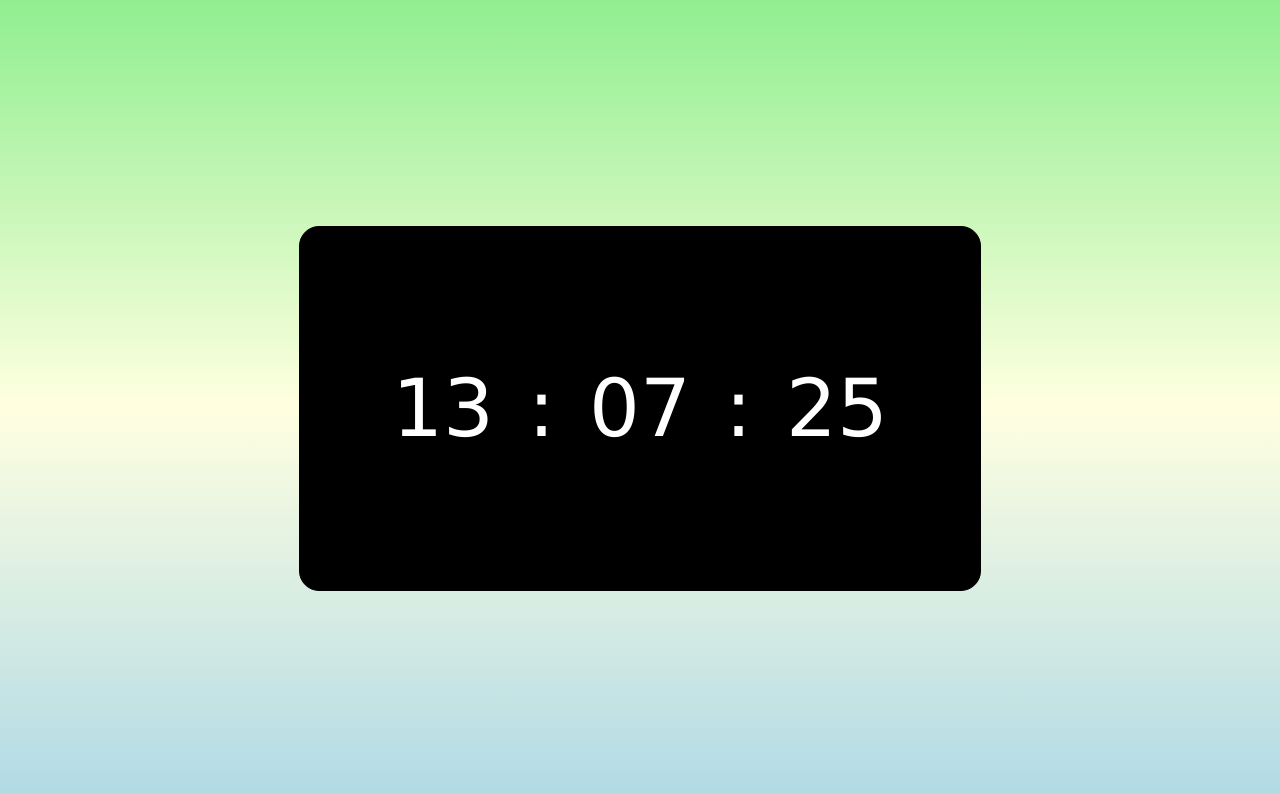
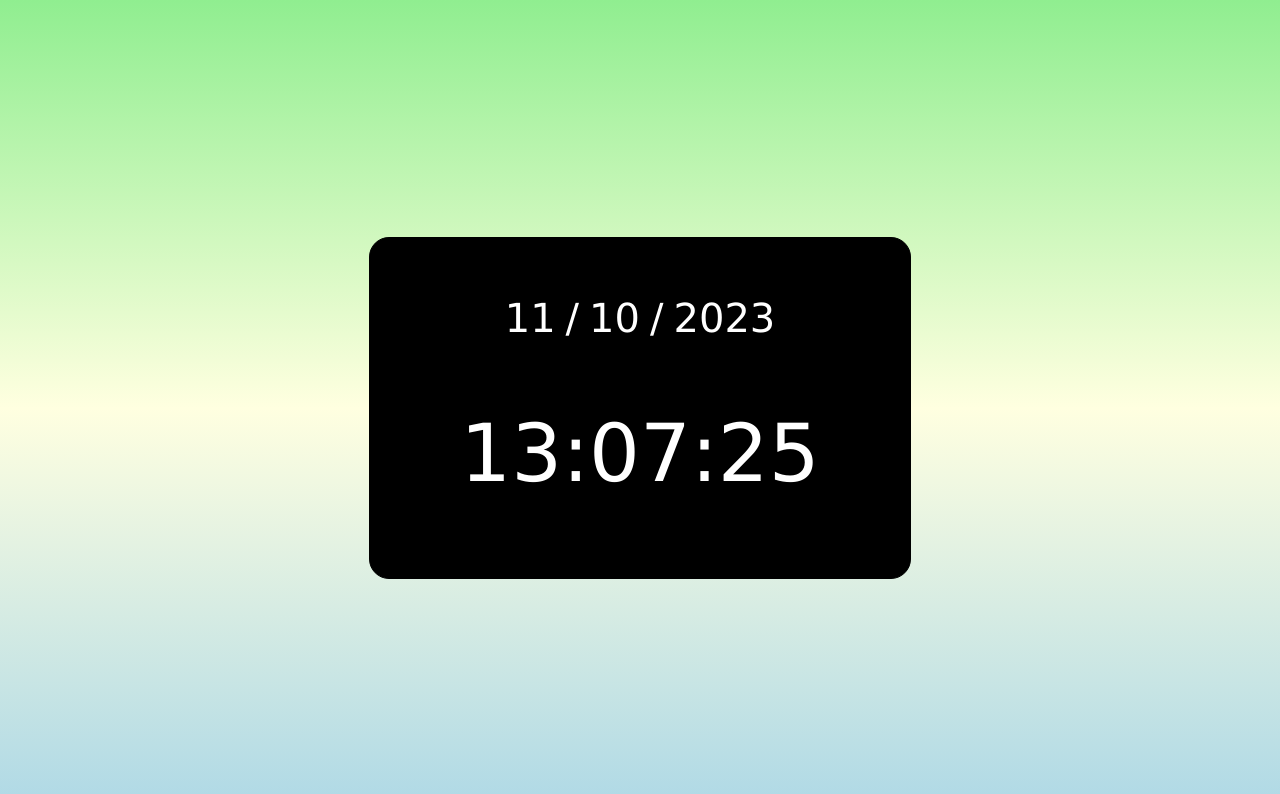
Before and after one commit to Israel-SoaresPorto/relogio, a plain HTML site: page index.html in a window 1280 px wide. Drawn offline with Linux system fonts and the light colour scheme.

Commit message:
adicionando data ao relogio

```diff
--- a/css/estilo.css
+++ b/css/estilo.css
@@ -10,28 +10,40 @@ body {
 .central {
     background-color: rgb(0, 0, 0);
     border: 1px solid black;
-    padding: 40px;
+    padding: 20px;
+    display: flex;
+    align-items: center;
+    justify-content: center;
+    flex-direction: column;
+    border-radius: 20px;
+    width: 500px;
+    height: 300px;
+    color: white;
+}
+
+.data {
     display: flex;
     align-items: center;
     justify-content: center;
     flex-direction: row;
-    gap: 20px;
-    border-radius: 20px;
-    width: 600px;
-    color: white;
+    gap: 10px;
+    height: 50px;
+    margin-bottom: 40px;
 }
 
-.central div {
-    width: 100px;
-    background: rgb(0, 0, 0);
-    padding: 15px;
+.data p {
+    font-size: 40px;
+}
+
+.horario {
     display: flex;
     align-items: center;
     justify-content: center;
-    color: white;
-    box-shadow: 10px 10px 5px rgba(0, 0, 0, 0.219);
+    flex-direction: row;
+    padding: 20px;
+    height: 100px;
 }
 
-.central p {
+.horario p {
     font-size: 80px;
 }
--- a/index.html
+++ b/index.html
@@ -8,6 +8,14 @@
   </head>
   <body>
     <div class="central">
+      <div class="data">
+        <p id="dia">00</p>
+        <p>/</p>
+        <p id="mes">00</p>
+        <p>/</p>
+        <p id="ano">00</p>
+      </div>
+      <div class="horario">
         <div>
           <p id="hora">00</p>
         </div>
@@ -20,6 +28,7 @@
           <p id="segundo">00</p>
         </div>
       </div>
+    </div>
     <script src="js/relogio.js"></script>
   </body>
 </html>
--- a/js/relogio.js
+++ b/js/relogio.js
@@ -2,6 +2,26 @@
 const hora = document.querySelector("#hora")
 const minuto = document.querySelector("#minuto")
 const segundo = document.querySelector("#segundo")
+const dia = document.querySelector("#dia")
+const mes = document.querySelector("#mes")
+const ano = document.querySelector("#ano")
+
+var data = new Date()
+let d = data.getDate()
+let m = data.getMonth() + 1
+let a = data.getFullYear()
+
+if(d < 10){
+    d = '0' + d
+}
+
+if (m < 10) {
+    m = '0' + m
+}
+
+dia.textContent = d
+mes.textContent = m
+ano.textContent = a
 
 //Evento
 setInterval(relogio, 1000)
@@ -29,3 +49,7 @@ function relogio () {
     minuto.textContent = min
     segundo.textContent = seg
 }
+
+function calendario() {
+    let data
+}
```
Lines whose indentation alone changed are shown as unchanged.
